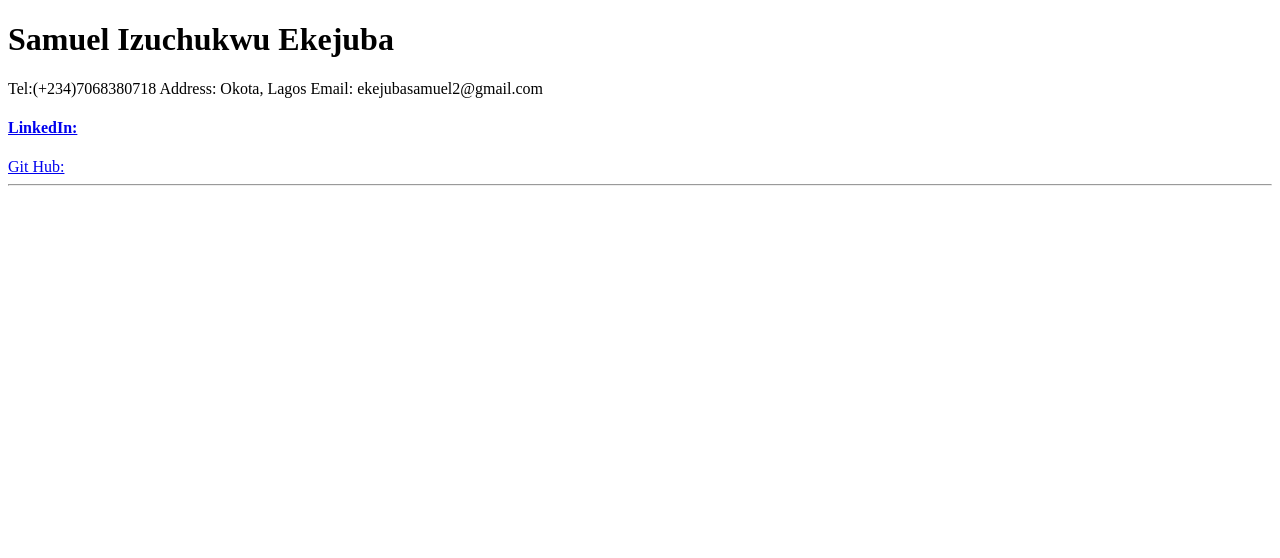
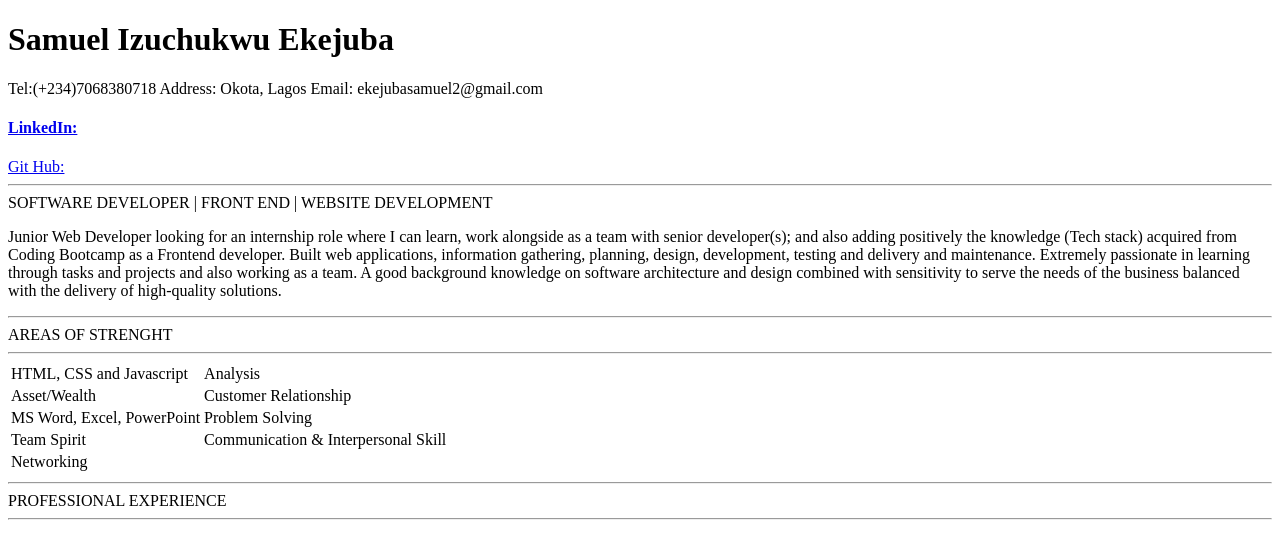
Before and after one commit to frasam/current_cv, a plain HTML site: page index.html in a window 1280 px wide. Drawn offline with Linux system fonts and the light colour scheme.

Commit message:
adding to page

```diff
--- a/index.html
+++ b/index.html
@@ -17,7 +17,46 @@
     </header>
     <hr>
     <div class="profile">
-        <span></span>
+        <span>SOFTWARE DEVELOPER |</span>
+        <span>FRONT END |</span>
+        <span>WEBSITE DEVELOPMENT</span>
+        <p>Junior Web Developer looking for an internship role where I can learn, work alongside as a team with senior developer(s); and also adding positively the knowledge (Tech stack) acquired from Coding Bootcamp as a Frontend developer. Built web applications, information gathering, planning, design, development, testing and delivery and maintenance. Extremely passionate in learning through tasks and projects and also working as a team. A good background knowledge on software architecture and design combined with sensitivity to serve the needs of the business balanced with the delivery of high-quality solutions.</p>
+    </div>
+    <hr>
+    <div class="areaOfStrength">
+        <span>AREAS OF STRENGHT</span>
+        <hr>
+        <table>
+            <tr>
+              <td>HTML, CSS and Javascript</td>
+              <td>Analysis </td>
+            </tr>
+            <tr>
+              <td>Asset/Wealth</td>
+              <td>Customer Relationship</td>
+            </tr>
+            <tr>
+                <td>MS Word, Excel, PowerPoint</td>
+                <td>Problem Solving</td>
+              </tr>
+              <tr>
+                <td>Team Spirit</td>
+                <td>Communication & Interpersonal Skill</td>
+              </tr>
+              <tr>
+                <td>Networking</td>
+              </tr>
+          </table>
+
+
+    </div>
+
+    <div class="proSummary">
+        <hr>
+        <span>PROFESSIONAL EXPERIENCE</span>
+        <hr>
+
+
     </div>
 
 </body>
```
